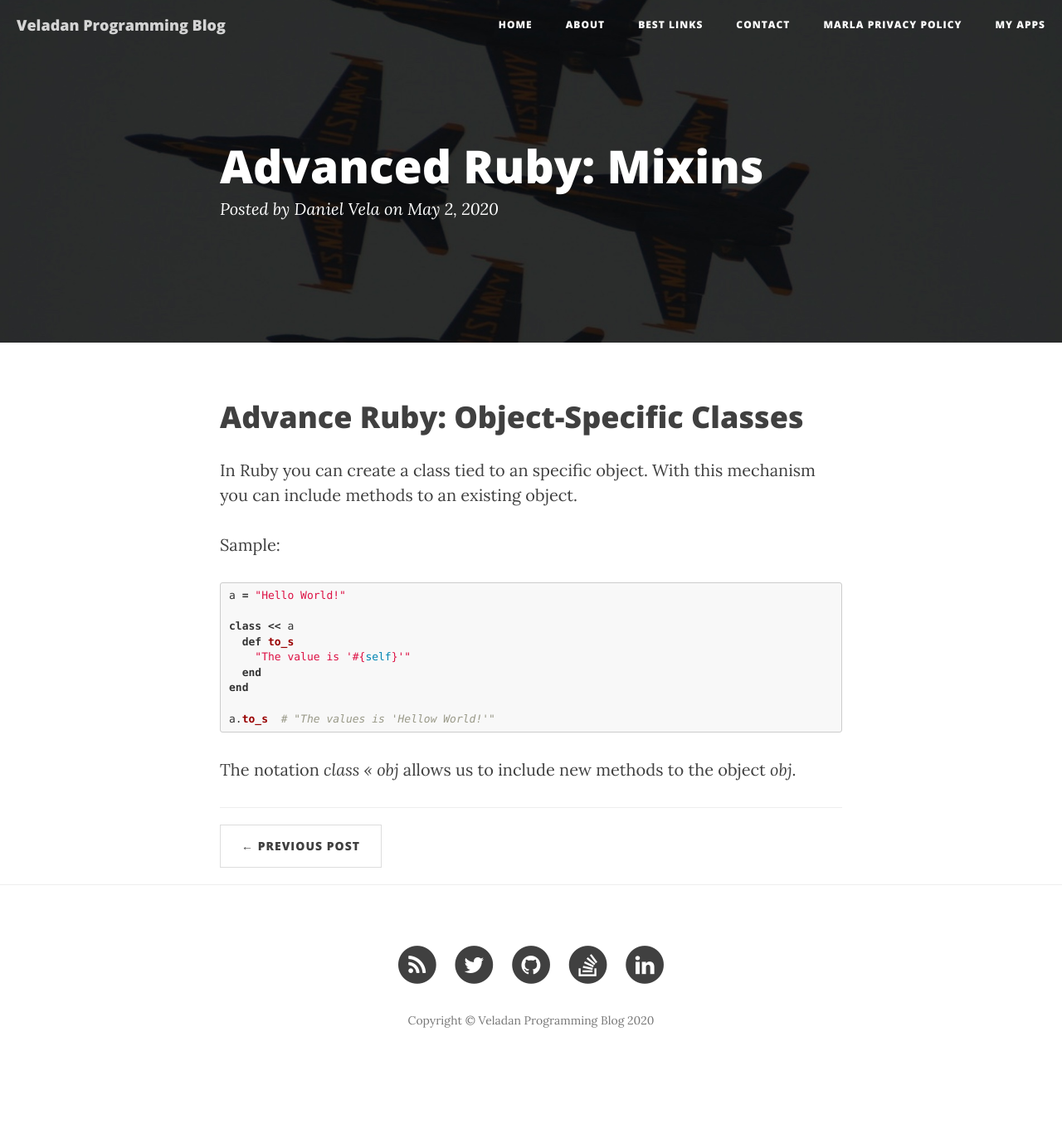
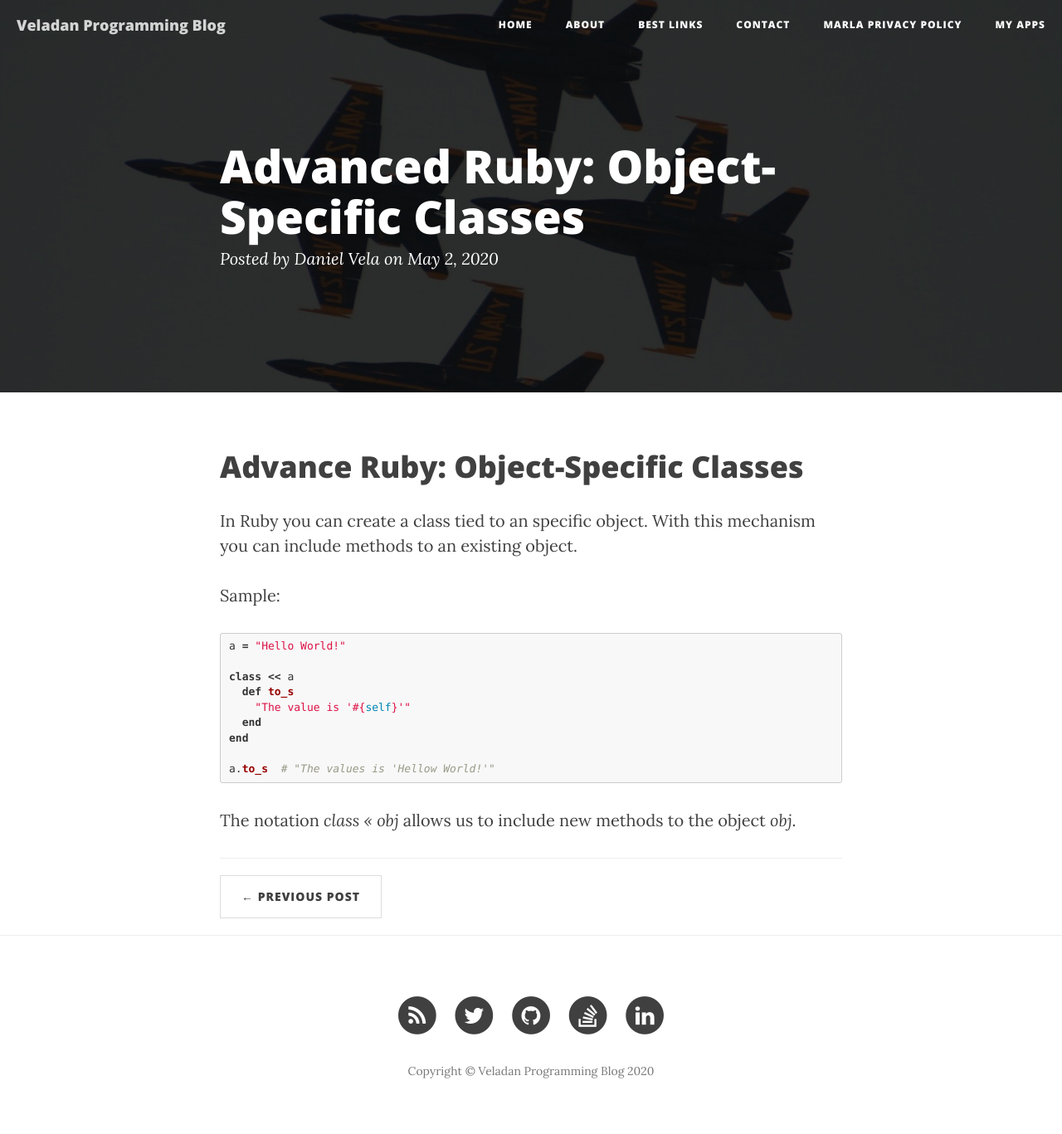
Before and after one commit to madcato/madcato.github.io, a Jekyll site: the page built from _posts/2020-05-02-advanced-ruby-2.markdown, in a window 1280 px wide. Shown: the whole page at 83% size. Built offline with Jekyll 4.4.1, drawn with Linux system fonts in a browser that asks for light colours; nearby versions of some CDN libraries; before the commit the page ends 1306 px from its top, so only the background shows below that.

Commit message:
fix: object-specific classes

```diff
--- a/_posts/2020-05-02-advanced-ruby-2.markdown
+++ b/_posts/2020-05-02-advanced-ruby-2.markdown
@@ -1,6 +1,6 @@
 ---
 layout:     post
-title:      "Advanced Ruby: Mixins"
+title:      "Advanced Ruby: Object-Specific Classes"
 date:       2020-05-02 00:00:00
 author:     "Daniel Vela"
 header-img: "img/post-bg-16.jpg"
```
